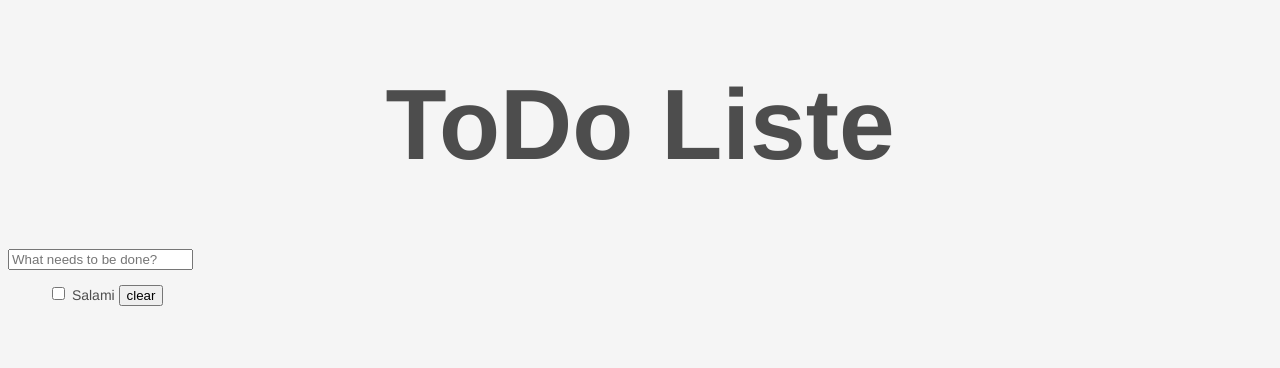
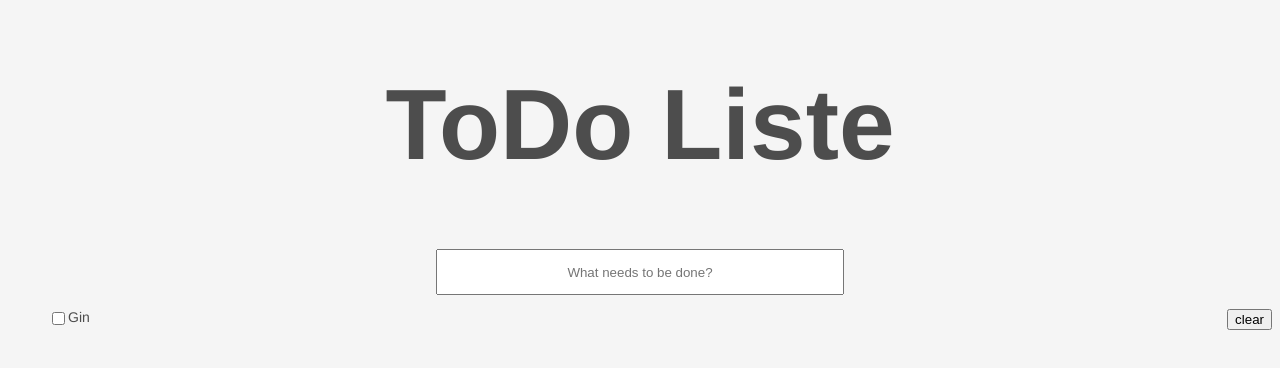
Before and after one commit to AndrinMettler/andrindev, a plain HTML site: page todo/index.html in a window 1280 px wide. Drawn offline with Linux system fonts and the light colour scheme.

Commit message:
brainfuck at zwölf a clock

```diff
--- a/todo/Styles/todo.css
+++ b/todo/Styles/todo.css
@@ -11,7 +11,24 @@ h1{
     text-align: center;
 
 }
-
-ul {
+#eingabe{
+    display: block;
+    height: 40px;
+    width: 400px;
+    text-align: center;
+    margin-left: auto;
+    margin-right: auto;
+}
+ul{
     list-style: none;
 }
+
+.firsttodo{
+    display: inline;
+}
+.checkbox{
+    float:left;
+}
+.delete{
+    float: right;
+}
--- a/todo/index.html
+++ b/todo/index.html
@@ -15,17 +15,28 @@
 <label for="eingabe">
     <input type="text" id="eingabe" placeholder="What needs to be done?"></label>
 
-<ul class="liste" id="liste">
+<div class="container clearfix">
 
-    <li>
-        <label>
-            <input type="checkbox" name="zutat" value="salami">
-            Salami
-        </label>
-        <button>clear</button>
-    </li>
-    <li></li>
-</ul>
+    <ul class="todolist">
+        <li class="firstitem">
+            <input type="checkbox" class="checkbox">
+            Gin
+            <button class="delete">clear</button>
+
+
+        </li>
+
+
+
+
+
+
+
+
+    </ul>
+
+
+</div>
 
 </body>
 </html>
```
